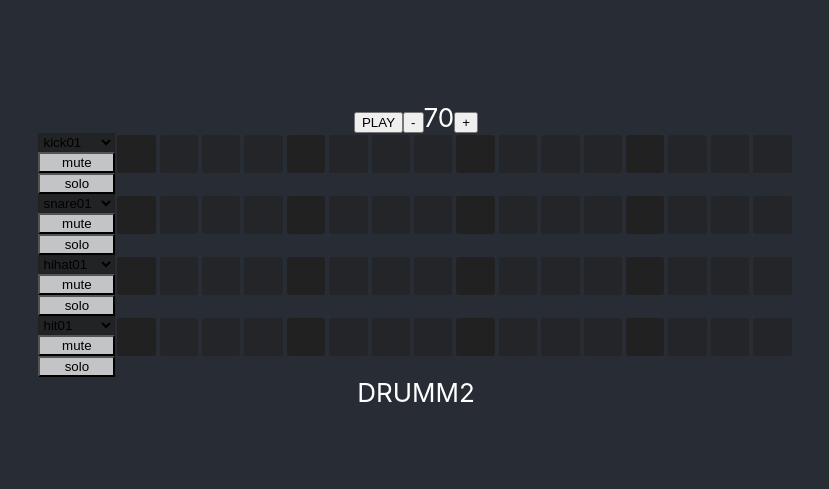
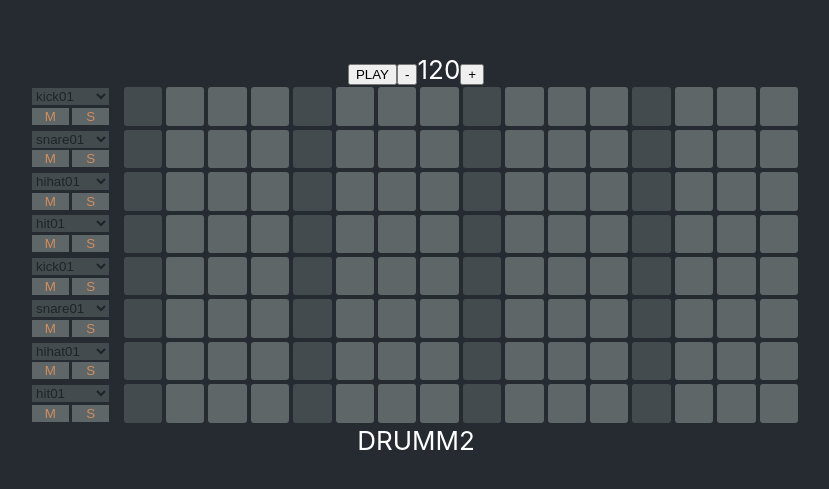
Before and after one commit to rmstcv/drumm2, a React (Create React App) app: page / in a window 1280 px wide. Shown: the part 145-634 px from the top of the page, without its empty margins (224-1053 px from the left). Built offline with nearby package versions, Linux system fonts and the light colour scheme.

Commit message:
add styles

```diff
--- a/src/App.css
+++ b/src/App.css
@@ -2,8 +2,12 @@
   text-align: center;
 }
 
+:root {
+  --backgr: #252b31;
+}
+
 .App-header {
-  background-color: #282c34;
+  background-color: var(--backgr);
   min-height: 100vh;
   display: flex;
   flex-direction: column;
--- a/src/App.js
+++ b/src/App.js
@@ -11,10 +11,10 @@ class App extends Component {
     super(props);
     this.state = {
       numberOfPads: 16,
-      bpm: 70,
+      bpm: 120,
       play: false,
     }
-    this.name = ["kick", "snare", "hihat", "drumhit"]
+    this.name = ["kick", "snare", "hihat", "drumhit","kick", "snare", "hihat", "drumhit"]
     this.play = this.play.bind(this)
   }
 
--- a/src/components/drum/Drum.css
+++ b/src/components/drum/Drum.css
@@ -14,7 +14,7 @@
 }
 
 .pad:nth-of-type(4n+1) {
-   background: rgb(33 33 33 / 92%);
+   background: #5e66688c;
 }
 
 .pad {
@@ -22,34 +22,47 @@
     height: 3vw;
     margin: 2px 2px;
     cursor: pointer;
-    background: rgb(33 33 33 / 62%);
+    background: #5e6668;
     border-radius: 3px;
 }
 
 .pad.selected {
-    background: rgb(255 255 255 / 72%);
+    background: #c1c8c7;
 }
 
 .pad.selected.active {
-    background: rgb(255 255 255 / 22%);
+    background: #d49c6b;
     /* animation: activePad;
     animation-duration: 0.3s; */
 
 }
 
 .muteOff {
-    background: rgb(255 255 255 / 72%);
+    background: #5e6668;
+    color: #d28e5f;
 }
 
 .muteOn {
-    background: red;
+    background: #d28e5f;
+    color: #5e6668;
 }
 
 .wrapper-buttons {
     display: flex;
     flex-direction: column;
+    margin-right: 1vw;
+    justify-content: space-evenly;
 }
 
+.buttons-group button {
+    border: none;
+    width: calc(0.95*3vw);
+}
+
+.buttons-group {
+    display: flex;
+    justify-content: space-between;
+}
 /* @keyframes activePad {
   from {background: rgb(255 255 255 / 22%);}
   to {background: rgb(255 255 255 / 22%);}
--- a/src/components/drum/Drum.js
+++ b/src/components/drum/Drum.js
@@ -115,14 +115,16 @@ class Drum extends Component {
                            name={this.props.name}
                            active={this.state.activePad}/>
                     </div>
+                    <div className="buttons-group">
                         <button className={this.muteChangeClass()}
                                 onClick={() => this.muteTrack()}>
-                            mute
+                                M
                         </button>
                         <button className={this.soloChangeClass()}
                                 onClick={() => this.props.soloTrack(this.props.name)}>
-                            solo
+                                S
                         </button>
+                    </div>
                </div>
                 <div className="pad-wrapper">
                     {
--- a/src/components/sound/Sound.css
+++ b/src/components/sound/Sound.css
@@ -1,12 +1,12 @@
 select {
     width: 6vw;
-    background: rgb(33 33 33 / 72%);
+    background: #5e66688c;
     display: block;
-    color: black;
-    border-color: rgb(33 33 33 / 62%);;
+    color: #1f2429;
+    border: none;
 }
 
 option {
-    background: rgb(33 33 33);
+    background: #5e6668;
     border: none;
 }
--- a/src/components/sound/Sound.js
+++ b/src/components/sound/Sound.js
@@ -50,7 +50,10 @@ export default class Sound extends Component{
                         {
                             audio[this.props.name].map((item) => {
                                 return (
-                                    <option key={item.name} value={item.sound}>{item.name}</option>
+                                    <option key={item.name}
+                                            value={item.sound}>
+                                        {item.name}
+                                    </option>
                                 )
                             })
                         }
```
Lines whose indentation alone changed are shown as unchanged.
